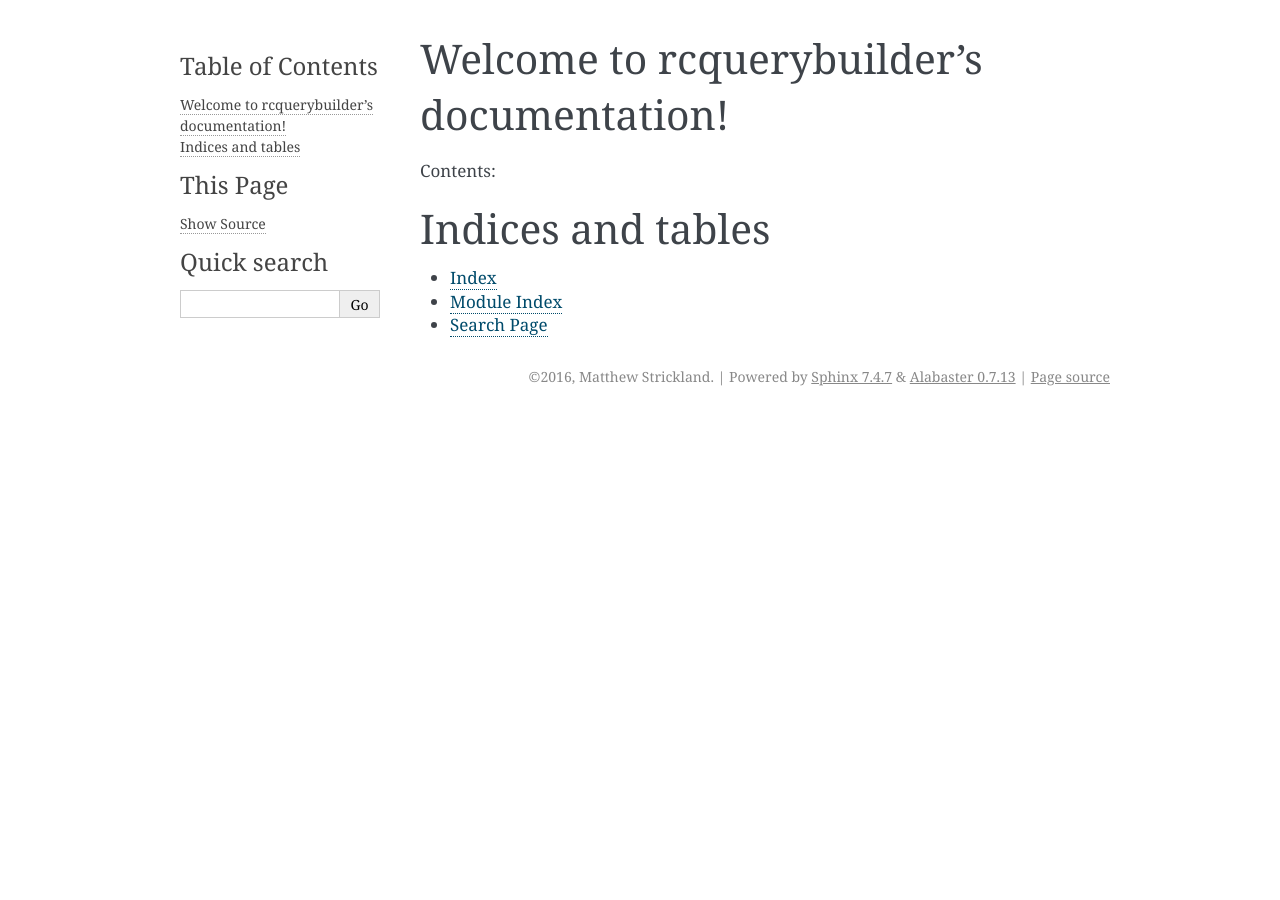
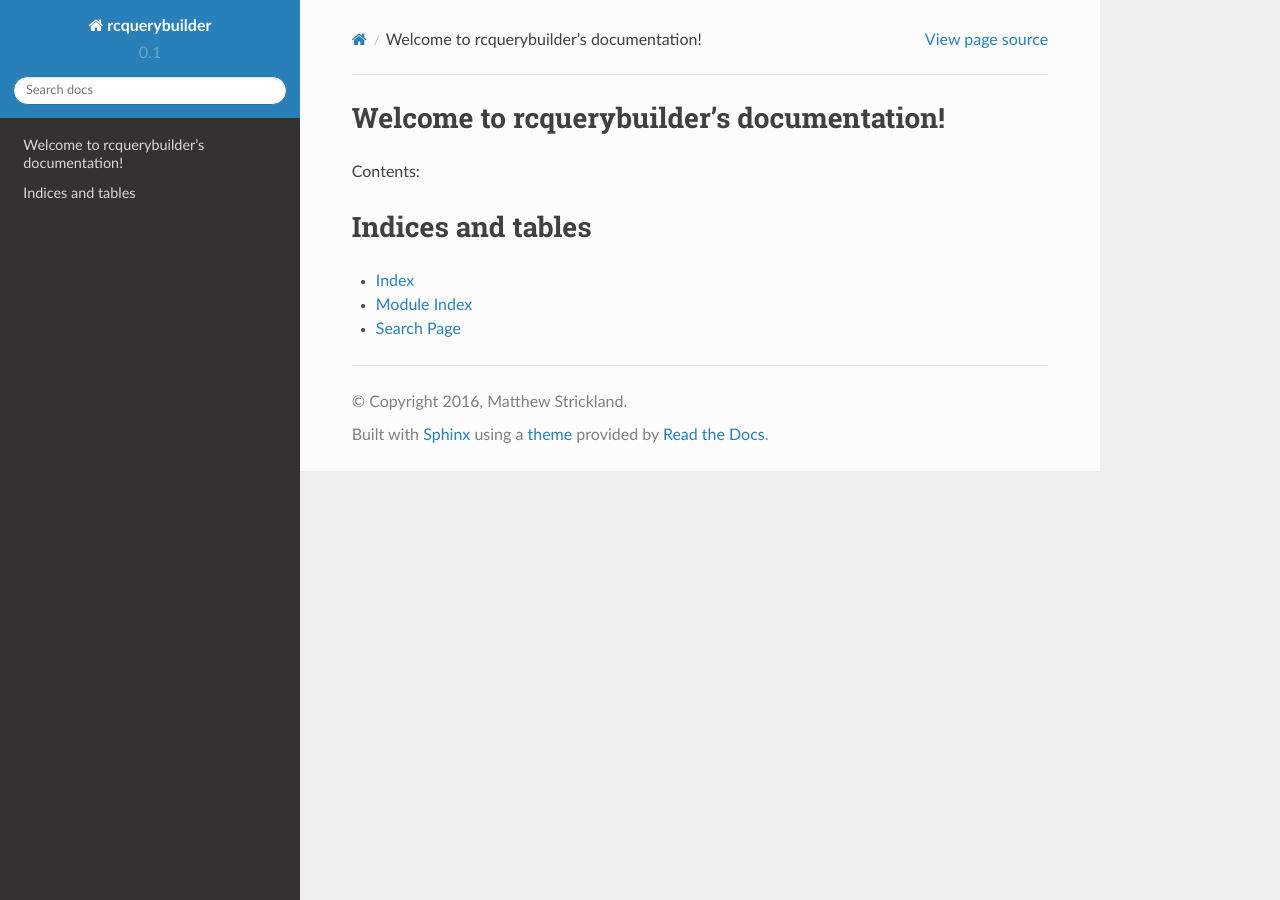
Before and after one commit to AureaRobotics/mongo-querybuilder, a Sphinx documentation site: the page built from docs/index.rst, in a window 1280 px wide. Built offline with Sphinx 7.4.7 and the Read the Docs theme 2.0.0, drawn with Linux system fonts in a browser that asks for light colours.

Commit message:
change theme used for sphinx documentation

```diff
--- a/docs/conf.py
+++ b/docs/conf.py
@@ -108,9 +108,15 @@
 
 # -- Options for HTML output ----------------------------------------------
 
-# The theme to use for HTML and HTML Help pages.  See the documentation for
-# a list of builtin themes.
-html_theme = 'alabaster'
+on_rtd = os.environ.get('READTHEDOCS', None) == 'True'
+
+if not on_rtd:
+    import sphinx_rtd_theme
+    html_theme = 'sphinx_rtd_theme'
+    html_theme_path = [sphinx_rtd_theme.get_html_theme_path()]
+# otherwise, readthedocs.org uses their theme by default, so no need to specify it
+
+#html_theme = 'alabaster'
 
 # Theme options are theme-specific and customize the look and feel of a theme
 # further.  For a list of options available for each theme, see the
```
